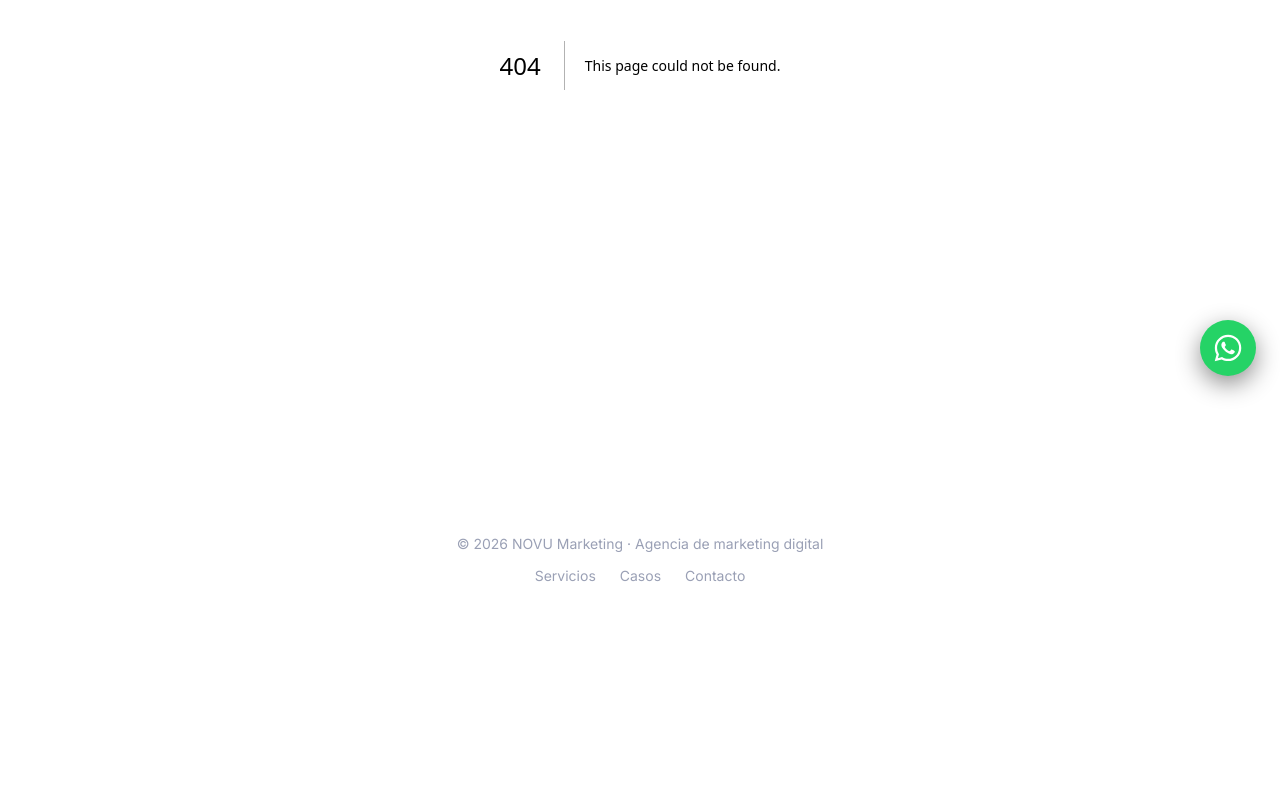
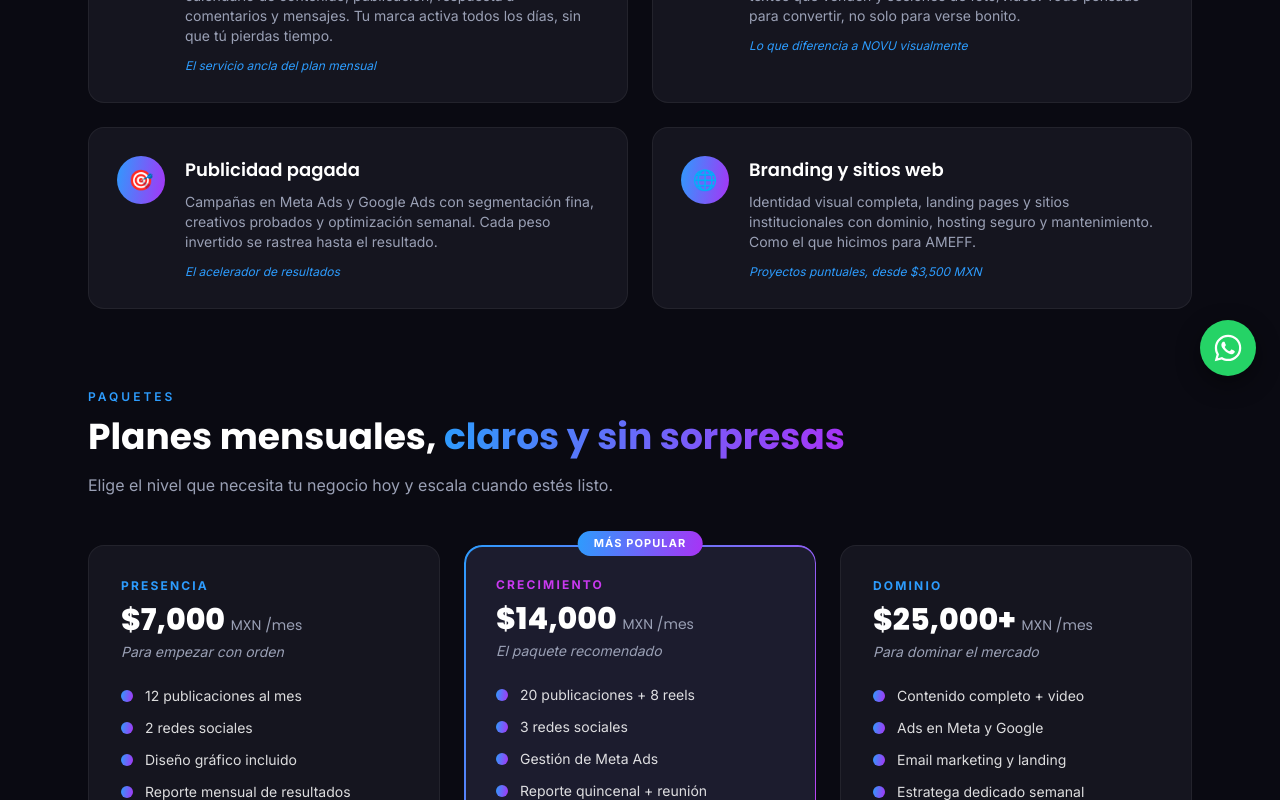
Before and after one commit to novumarketing/novu-web, a Next.js app: page /servicios in a window 1280 px wide. Before the commit this address had no page. Shown: the part 400-1200 px from the top of the page. Before the commit the page ends 1026 px from the top, so only its background shows below. Built offline with nearby package versions, Linux system fonts and the light colour scheme.

Commit message:
Add files via upload

```diff
--- /dev/null
+++ b/app/servicios/page.jsx
@@ -0,0 +1,63 @@
+import { Button, Section, Card, WA } from "@/components/ui";
+
+export const metadata = { title: "Servicios y paquetes — NOVU Marketing" };
+
+const servicios = [
+  ["📱", "Gestión de redes sociales", "Nos volvemos tu equipo de redes: estrategia mensual, calendario de contenido, publicación, respuesta a comentarios y mensajes. Tu marca activa todos los días, sin que tú pierdas tiempo.", "El servicio ancla del plan mensual"],
+  ["🎬", "Creación de contenido", "Reels que la gente sí ve, diseño gráfico alineado a tu marca, textos que venden y sesiones de foto/video. Todo pensado para convertir, no solo para verse bonito.", "Lo que diferencia a NOVU visualmente"],
+  ["🎯", "Publicidad pagada", "Campañas en Meta Ads y Google Ads con segmentación fina, creativos probados y optimización semanal. Cada peso invertido se rastrea hasta el resultado.", "El acelerador de resultados"],
+  ["🌐", "Branding y sitios web", "Identidad visual completa, landing pages y sitios institucionales con dominio, hosting seguro y mantenimiento. Como el que hicimos para AMEFF.", "Proyectos puntuales, desde $3,500 MXN"],
+];
+
+const planes = [
+  { n: "PRESENCIA", p: "$7,000", hot: false, f: "Para empezar con orden", items: ["12 publicaciones al mes", "2 redes sociales", "Diseño gráfico incluido", "Reporte mensual de resultados"] },
+  { n: "CRECIMIENTO", p: "$14,000", hot: true, f: "El paquete recomendado", items: ["20 publicaciones + 8 reels", "3 redes sociales", "Gestión de Meta Ads", "Reporte quincenal + reunión"] },
+  { n: "DOMINIO", p: "$25,000+", hot: false, f: "Para dominar el mercado", items: ["Contenido completo + video", "Ads en Meta y Google", "Email marketing y landing", "Estratega dedicado semanal"] },
+];
+
+export default function Servicios() {
+  return (
+    <main>
+      <Section kicker="Servicios" title="Todo para crecer," accent="bajo un mismo techo"
+        sub="Cuatro servicios que se combinan según lo que tu negocio necesita hoy.">
+        <div className="grid gap-6 md:grid-cols-2">
+          {servicios.map(([icon, t, d, foot]) => (
+            <Card key={t}>
+              <div className="flex items-start gap-5">
+                <div className="grid h-12 w-12 shrink-0 place-items-center rounded-full grad-bg text-xl">{icon}</div>
+                <div>
+                  <h3 className="font-[family-name:var(--font-poppins)] text-lg font-semibold">{t}</h3>
+                  <p className="mt-2 text-sm text-muted">{d}</p>
+                  <p className="mt-3 text-xs italic text-blue">{foot}</p>
+                </div>
+              </div>
+            </Card>
+          ))}
+        </div>
+      </Section>
+
+      <Section kicker="Paquetes" title="Planes mensuales," accent="claros y sin sorpresas"
+        sub="Elige el nivel que necesita tu negocio hoy y escala cuando estés listo." className="pt-0">
+        <div className="grid items-stretch gap-6 lg:grid-cols-3">
+          {planes.map(({ n, p, hot, f, items }) => (
+            <div key={n} className={`relative flex flex-col rounded-2xl p-8 ${hot ? "grad-border" : "border border-white/[.06] bg-card"}`}>
+              {hot && <div className="absolute -top-3.5 left-1/2 -translate-x-1/2 rounded-full grad-bg px-4 py-1 text-[11px] font-bold tracking-widest">MÁS POPULAR</div>}
+              <div className={`text-xs font-bold tracking-[.18em] ${hot ? "text-magenta" : "text-blue"}`}>{n}</div>
+              <div className="mt-2 font-[family-name:var(--font-poppins)] text-3xl font-extrabold">{p} <span className="text-sm font-medium text-muted">MXN /mes</span></div>
+              <div className="mt-1 text-sm italic text-muted">{f}</div>
+              <ul className="mt-6 flex-1 space-y-3">
+                {items.map((it) => (
+                  <li key={it} className="flex items-center gap-3 text-sm text-white/85">
+                    <span className="h-3 w-3 shrink-0 rounded-full grad-bg" />{it}
+                  </li>
+                ))}
+              </ul>
+              <div className="mt-7"><Button href={WA} external ghost={!hot}>Empezar</Button></div>
+            </div>
+          ))}
+        </div>
+        <p className="mt-8 text-sm italic text-muted">Sitios web y proyectos de branding se cotizan por separado, desde $3,500 MXN. Precios sin IVA.</p>
+      </Section>
+    </main>
+  );
+}
```
